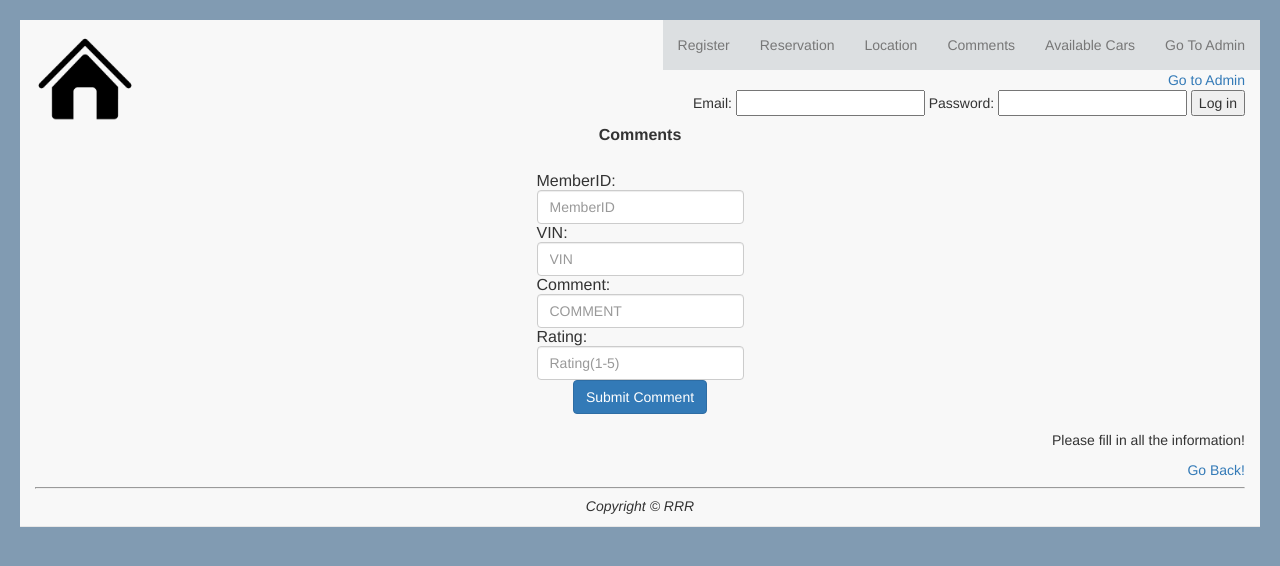
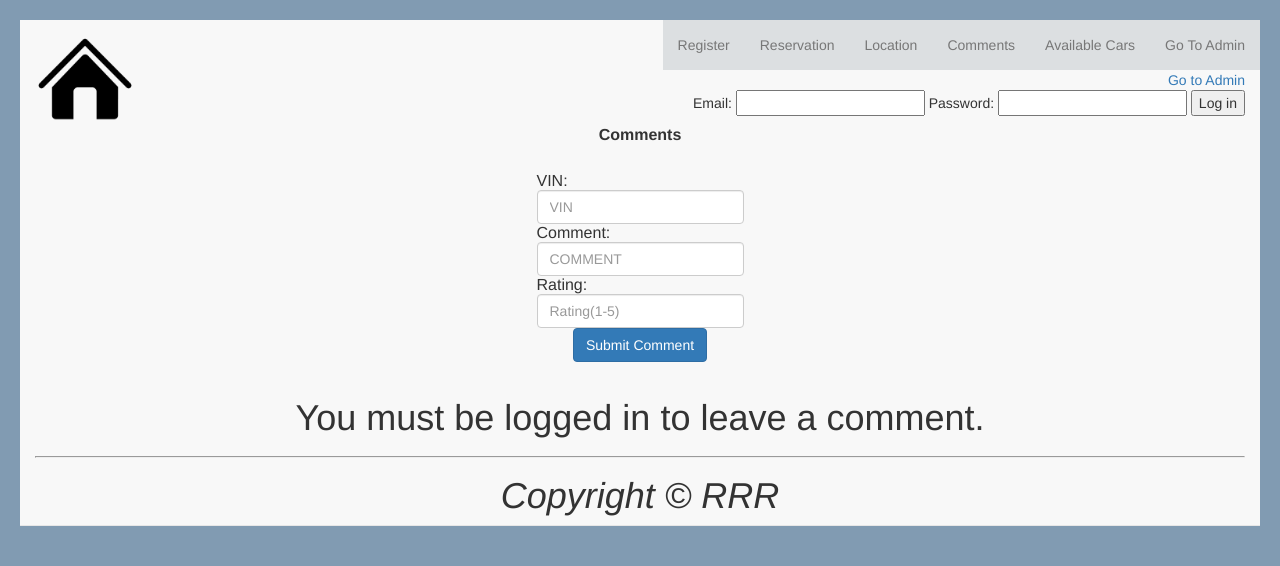
Before and after one commit to rachaelhouse/KTownCarShare, a PHP site: page /member/comment.php in a window 1280 px wide. Shown: the top 566 px of the page. Run offline with PHP 8.4, Linux system fonts and the light colour scheme; some libraries are stand-ins or nearby versions.

Commit message:
removed member ID from add comment

```diff
--- a/comment.php
+++ b/comment.php
@@ -24,10 +24,6 @@ include_once('./includes/header.class.php');
 
 			<FORM METHOD="POST" ACTION="comment.php">
 			<div class="col-lg-12" align="left">
-			MemberID:<INPUT CLASS="form-control" TYPE="TEXT" NAME = "MemberID" placeholder="MemberID" size="20"/>
-			</div>
-			<br />
-			<div class="col-lg-12" align="left">
 			VIN:<Input class="form-control" Type="TEXT" NAME="VIN" placeholder="VIN" size="20"/>
 			</div>
 			<br />
@@ -52,18 +48,28 @@ include_once('./includes/header.class.php');
 <?php
 
 include_once('connect.php');
-if (empty($_POST["Name"])||empty($_POST["Address"])||empty($_POST["Phone"])||empty($_POST["Email"])||empty($_POST["License"])||empty($_POST["password"])){
-    echo "<p>Please fill in all the information!</p>";
+if (isset($_SESSION['member_ID'])){
+if (isset($_POST['VIN']) && isset($_POST['COMMENT']) && isset($_POST['Rating'])){
+	$MemberID = $_SESSION["member_ID"];
+    $VIN = $_POST["VIN"];
+    $COMMENT = $_POST["COMMENT"];
+    $Rating = $_POST["Rating"];
+
+if(mysqli_query($cxn, "INSERT INTO COMMENT VALUES('$MemberID', '$VIN', '$Rating', '$COMMENT')")){
+    echo "<h1 align='center'> You successfully made a comment. Redirecting to Home page in 5 seconds ";
+	header('Refresh: 5; URL=index.php');
+}
+else{
+	echo "<p>Please fill in all the information!</p>";
     $link_address='./comment.php';
     echo "<a href='$link_address'>Go Back!</a>";
 }
+}
+}
 else{
-    $MemberID = $_POST["MemberID"];
-    $VIN = $_POST["VIN"];
-    $COMMENT = $_POST["COMMENT"];
-    $Rating = $_POST["Rating"];
-mysqli_query($cxn, "INSERT INTO COMMENT VALUES('$MemberID', '$VIN', '$Rating', '$COMMENT')");
+	echo "<h1 align='center'> You must be logged in to leave a comment. ";
 }
+
 ?>
 <?php
 	include_once('./includes/footer.class.php');
```
